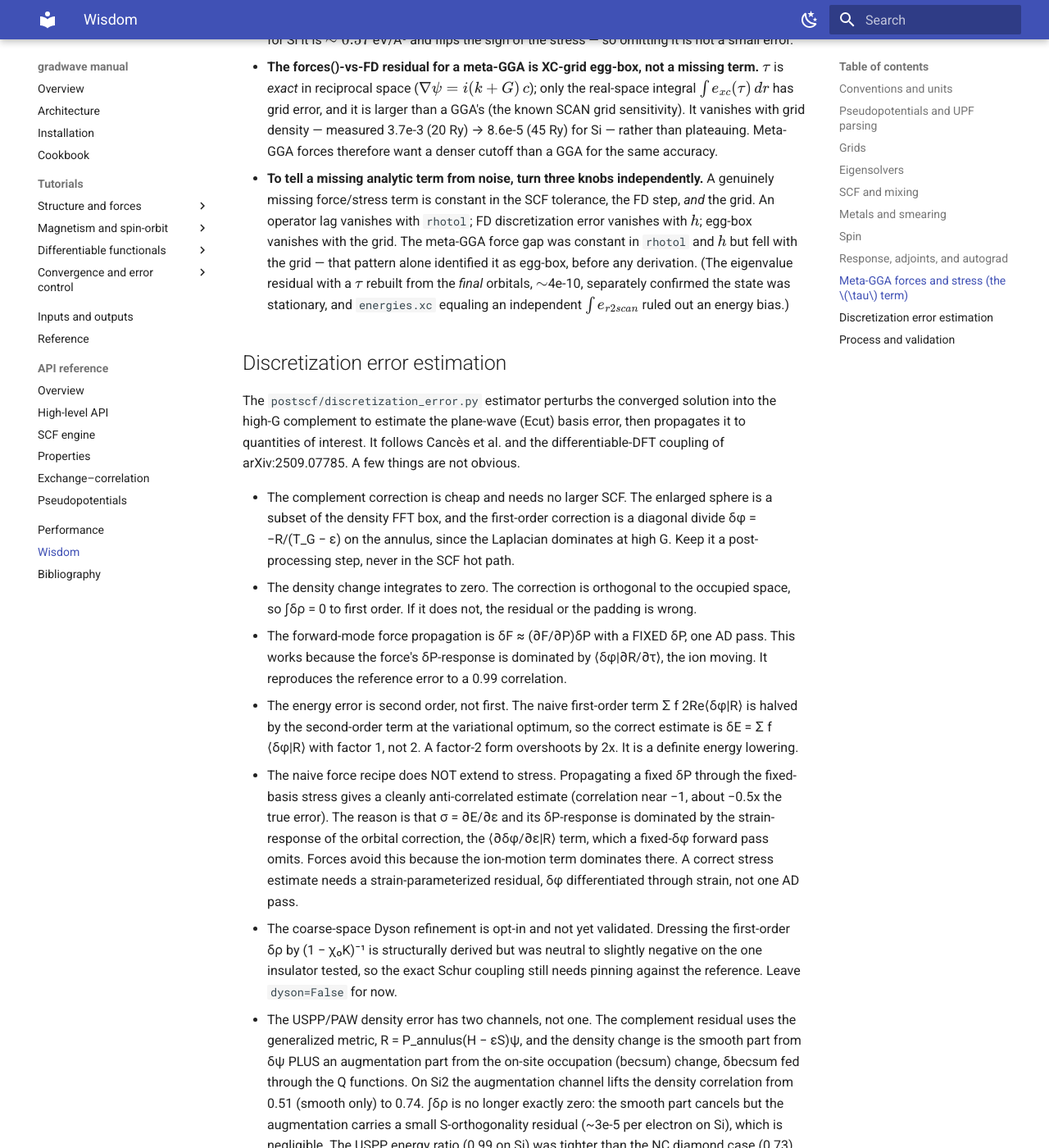
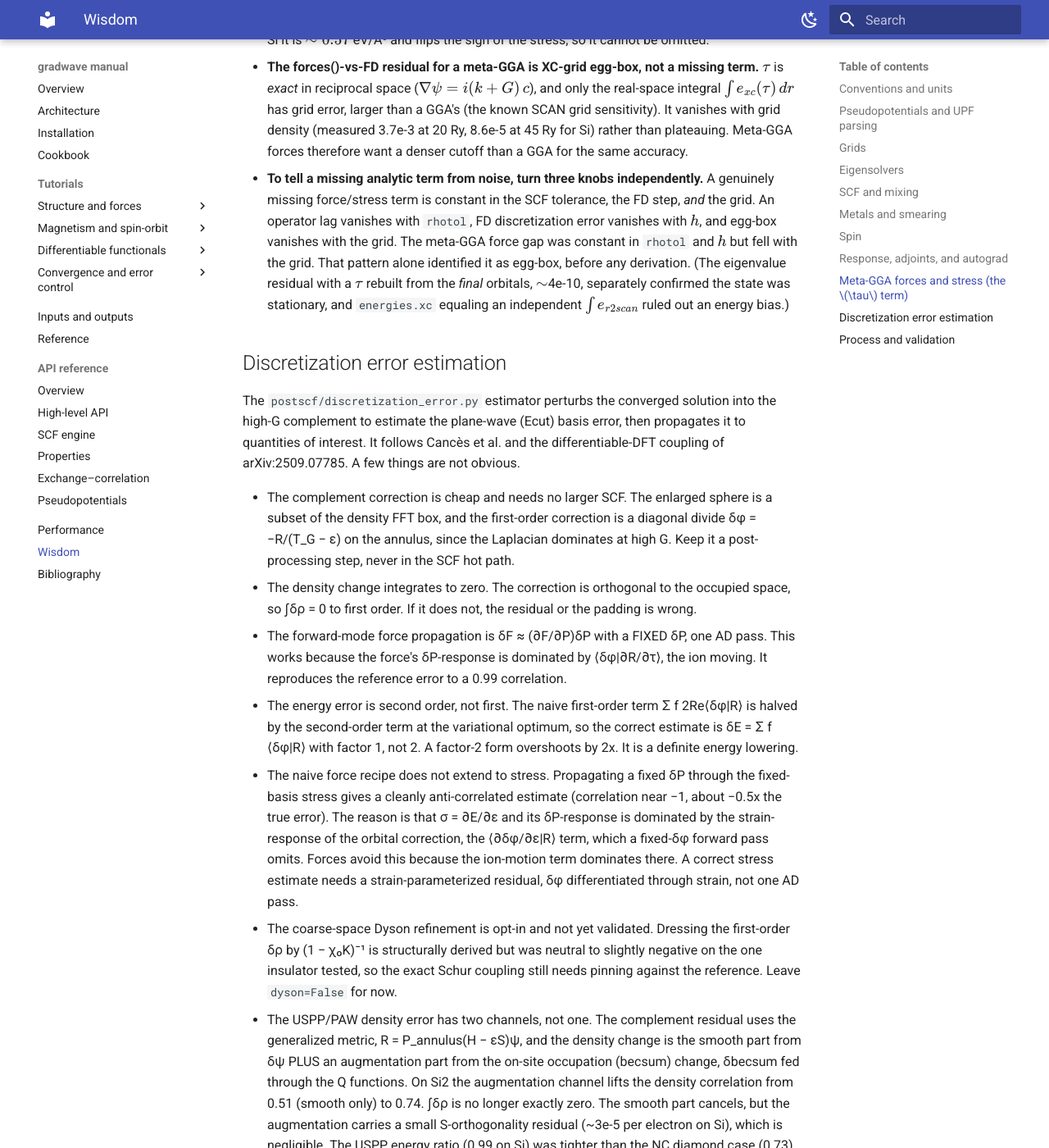
Before and after one commit to wladerer/gradwave, an MkDocs documentation site: the page built from docs/manual/wisdom.md, in a window 1280 px wide and 1400 px high, scrolled down 8010 px. Shown: the whole window at 82% size. Built offline with MkDocs 1.6.1 and Material for MkDocs 9.7.7, drawn with Linux system fonts in a browser that asks for light colours; some of the changed text lies outside the part shown.

Commit message:
docs: voice pass on ideas and wisdom
Drop pitch-register slogans, ALL-CAPS emphasis, and prose em dashes flagged by the voice standard; technical content and numbers unchanged.

Co-Authored-By: Claude Opus 4.8 (1M context) <noreply@anthropic.com>

```diff
--- a/docs/manual/wisdom.md
+++ b/docs/manual/wisdom.md
@@ -167,9 +168,9 @@ defect, which the [Performance](performance.md) page works through in full.
 - Johnson is exposed on the norm-conserving path too, not only USPP/PAW. `scf` takes
   `mixing_scheme="johnson"` (dispatch alongside pulay/broyden, history default lifted
   to 12), so the FM 3d metals run without hand-set damping. On nspin=1 it is
-  bit-identical to pulay (same fixed point, different route); bcc Fe converges to
+  bit-identical to pulay (same fixed point, different route), and bcc Fe converges to
   m = 2.27 μB. A strong seed plus warm-start keeps even pulay on the FM branch for a
-  robust ferromagnet like bcc Fe — the johnson advantage concentrates near the Stoner
+  robust ferromagnet like bcc Fe. The johnson advantage concentrates near the Stoner
   boundary (fcc Ni), where default damping silently collapses the moment. Gate FM
   metals on the energy tail (`rhotol` ~1e-5), since the density residual floors at
   occupation noise.
@@ -291,35 +292,34 @@ defect, which the [Performance](performance.md) page works through in full.
 
 A meta-GGA depends on the kinetic-energy density $\tau = \tfrac12\sum_i f_i|\nabla\psi_i|^2$,
 which enters $H$ as the generalized-KS operator $-\tfrac12\nabla\cdot(v_\tau\nabla\psi)$
-(`core/metagga.py`). Forces and stress treat that dependence very differently, and it is
-worth writing down why, because the intuition ("$\tau$ is a new field, so both need a new
-term") is wrong for one of them.
+(`core/metagga.py`). Forces and stress treat that dependence differently. The intuition
+("$\tau$ is a new field, so both need a new term") is wrong for one of them.
 
-- **Forces need NO $\tau$ term.** At the SCF stationary point the Hellmann–Feynman
+- **Forces need no $\tau$ term.** At the SCF stationary point the Hellmann–Feynman
   theorem holds exactly as for a GGA: the $\tau$ operator changes the *orbitals* (and thus
   the self-consistent density), but $E_{xc}[\rho,\sigma,\tau]$ has no *explicit* atomic-
   position dependence at fixed detached orbitals, so the force is still the same three
-  terms — Ewald, local-PP structure factors, NL projector phases. `forces()` is
-  functional-agnostic and already correct; do not add a "$\tau$ Pulay term."
-- **Stress DOES need a $\tau$ term.** Strain scales the plane-wave basis (the reciprocal
-  vectors $G$), so $\nabla\psi$ — and hence $\tau$ — has an *explicit* strain dependence a
+  terms, namely Ewald, local-PP structure factors, and NL projector phases. `forces()` is
+  functional-agnostic and already correct. Do not add a "$\tau$ Pulay term."
+- **Stress does need a $\tau$ term.** Strain scales the plane-wave basis (the reciprocal
+  vectors $G$), so $\nabla\psi$ (and hence $\tau$) has an *explicit* strain dependence a
   GGA (a functional of $\rho$, which only scales as $1/\Omega$) lacks. Rebuild $\tau$ from
   the strained $(k+G)$ and the fixed coefficients on the autograd graph
-  (`stress._tau_strained`) and pass it to `xc.energy`; the fixed-basis (Nielsen–Martin)
+  (`stress._tau_strained`) and pass it to `xc.energy`. The fixed-basis (Nielsen–Martin)
   stress then carries $\partial E_{xc}/\partial\tau\cdot\partial\tau/\partial\varepsilon$
-  automatically. The term is *large* — for Si it is $\sim0.57$ eV/Å³ and flips the sign of
-  the stress — so omitting it is not a small error.
+  automatically. The term is large. For Si it is $\sim0.57$ eV/Å³ and flips the sign of
+  the stress, so it cannot be omitted.
 - **The forces()-vs-FD residual for a meta-GGA is XC-grid egg-box, not a missing term.**
-  $\tau$ is *exact* in reciprocal space ($\nabla\psi = i(k+G)\,c$); only the real-space
-  integral $\int e_{xc}(\tau)\,dr$ has grid error, and it is larger than a GGA's (the known
-  SCAN grid sensitivity). It vanishes with grid density — measured 3.7e-3 (20 Ry) → 8.6e-5
-  (45 Ry) for Si — rather than plateauing. Meta-GGA forces therefore want a denser cutoff
+  $\tau$ is *exact* in reciprocal space ($\nabla\psi = i(k+G)\,c$), and only the real-space
+  integral $\int e_{xc}(\tau)\,dr$ has grid error, larger than a GGA's (the known
+  SCAN grid sensitivity). It vanishes with grid density (measured 3.7e-3 at 20 Ry, 8.6e-5
+  at 45 Ry for Si) rather than plateauing. Meta-GGA forces therefore want a denser cutoff
   than a GGA for the same accuracy.
 - **To tell a missing analytic term from noise, turn three knobs independently.** A
   genuinely missing force/stress term is constant in the SCF tolerance, the FD step, *and*
-  the grid. An operator lag vanishes with `rhotol`; FD discretization error vanishes with
-  $h$; egg-box vanishes with the grid. The meta-GGA force gap was constant in `rhotol` and
-  $h$ but fell with the grid — that pattern alone identified it as egg-box, before any
+  the grid. An operator lag vanishes with `rhotol`, FD discretization error vanishes with
+  $h$, and egg-box vanishes with the grid. The meta-GGA force gap was constant in `rhotol`
+  and $h$ but fell with the grid. That pattern alone identified it as egg-box, before any
   derivation. (The eigenvalue residual with a $\tau$ rebuilt from the *final* orbitals,
   $\sim$4e-10, separately confirmed the state was stationary, and `energies.xc` equaling an
   independent $\int e_{r2scan}$ ruled out an energy bias.)
@@ -345,7 +345,7 @@ differentiable-DFT coupling of arXiv:2509.07785. A few things are not obvious.
   Σ f 2Re⟨δφ|R⟩ is halved by the second-order term at the variational optimum, so
   the correct estimate is δE = Σ f ⟨δφ|R⟩ with factor 1, not 2. A factor-2 form
   overshoots by 2x. It is a definite energy lowering.
-- The naive force recipe does NOT extend to stress. Propagating a fixed δP through
+- The naive force recipe does not extend to stress. Propagating a fixed δP through
   the fixed-basis stress gives a cleanly anti-correlated estimate (correlation near
   −1, about −0.5x the true error). The reason is that σ = ∂E/∂ε and its δP-response
   is dominated by the strain-response of the orbital correction, the ⟨∂δφ/∂ε|R⟩
@@ -360,8 +360,8 @@ differentiable-DFT coupling of arXiv:2509.07785. A few things are not obvious.
   the generalized metric, R = P_annulus(H − εS)ψ, and the density change is the smooth
   part from δψ PLUS an augmentation part from the on-site occupation (becsum) change,
   δbecsum fed through the Q functions. On Si2 the augmentation channel lifts the density
-  correlation from 0.51 (smooth only) to 0.74. ∫δρ is no longer exactly zero: the smooth
-  part cancels but the augmentation carries a small S-orthogonality residual (~3e-5 per
+  correlation from 0.51 (smooth only) to 0.74. ∫δρ is no longer exactly zero. The smooth
+  part cancels, but the augmentation carries a small S-orthogonality residual (~3e-5 per
   electron on Si), which is negligible. The USPP energy ratio (0.99 on Si) was tighter than the NC diamond case (0.73), but that is the system, not the method, so do
   not read it as a general improvement.
 - The nspin=2 path runs the correction per spin channel, each with its own v_eff and
```
Also changed, not shown: other parts of docs/manual/wisdom.md (+4 -3 lines), docs/ideas.md (+51 -58 lines).
